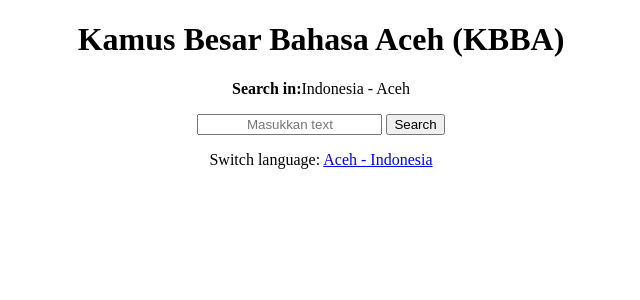
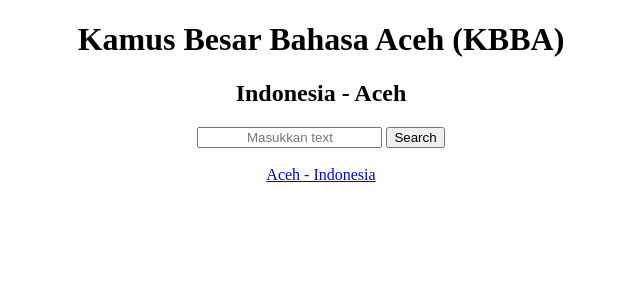
Before and after one commit to rizalilhamm/acehnese-dictionary, a Flask app: page /search/indonesia-aceh in a window 1280 px wide. Shown: the top 300 px of the page, without its empty margins (319-959 px from the left). Run offline with Flask 2, Linux system fonts and the light colour scheme; some libraries are stand-ins or nearby versions.

Commit message:
Sedikit penyesuaian

```diff
--- a/app/templates/search_vocabulary_aceh_indonesia.html
+++ b/app/templates/search_vocabulary_aceh_indonesia.html
@@ -25,6 +25,7 @@
 		  	</tr>
 		{% endfor %}
 	</table>
-	<p>Switch language: <a href="{{ url_for('acehnese_dictionary_blueprint.search_data_indonesia_aceh')}}">Indonesia - Aceh</a></p>
+	<br>
+	<a href="{{ url_for('acehnese_dictionary_blueprint.search_data_indonesia_aceh')}}">Indonesia - Aceh</a>
 </body>
 </html>
--- a/app/templates/search_vocabulary_indonesia_aceh.html
+++ b/app/templates/search_vocabulary_indonesia_aceh.html
@@ -11,7 +11,7 @@
 </head>
 <body style="text-align: center;">
 	<h1>Kamus Besar Bahasa Aceh (KBBA)</h1>
-	<p><b>Search in:</b>Indonesia - Aceh</p>
+	<h2> Indonesia - Aceh</h2>
 	<form action="{{ url_for('acehnese_dictionary_blueprint.search_data_indonesia_aceh')}}" method="post">
 		<input type="text" id="tags" style="text-align: center;" name="word" placeholder="Masukkan text" value="{{ word }}" required>
 		<input type="submit" value="Search">
@@ -24,7 +24,8 @@
 		  	</tr>
 		{% endfor %}
 	</table>
-	<p>Switch language: <a href="{{ url_for('acehnese_dictionary_blueprint.search_data_aceh_indonesia') }}">Aceh - Indonesia</a></p>
+	<br>
+	<a href="{{ url_for('acehnese_dictionary_blueprint.search_data_aceh_indonesia') }}">Aceh - Indonesia</a>
 	<script>
 </script>
 
```
